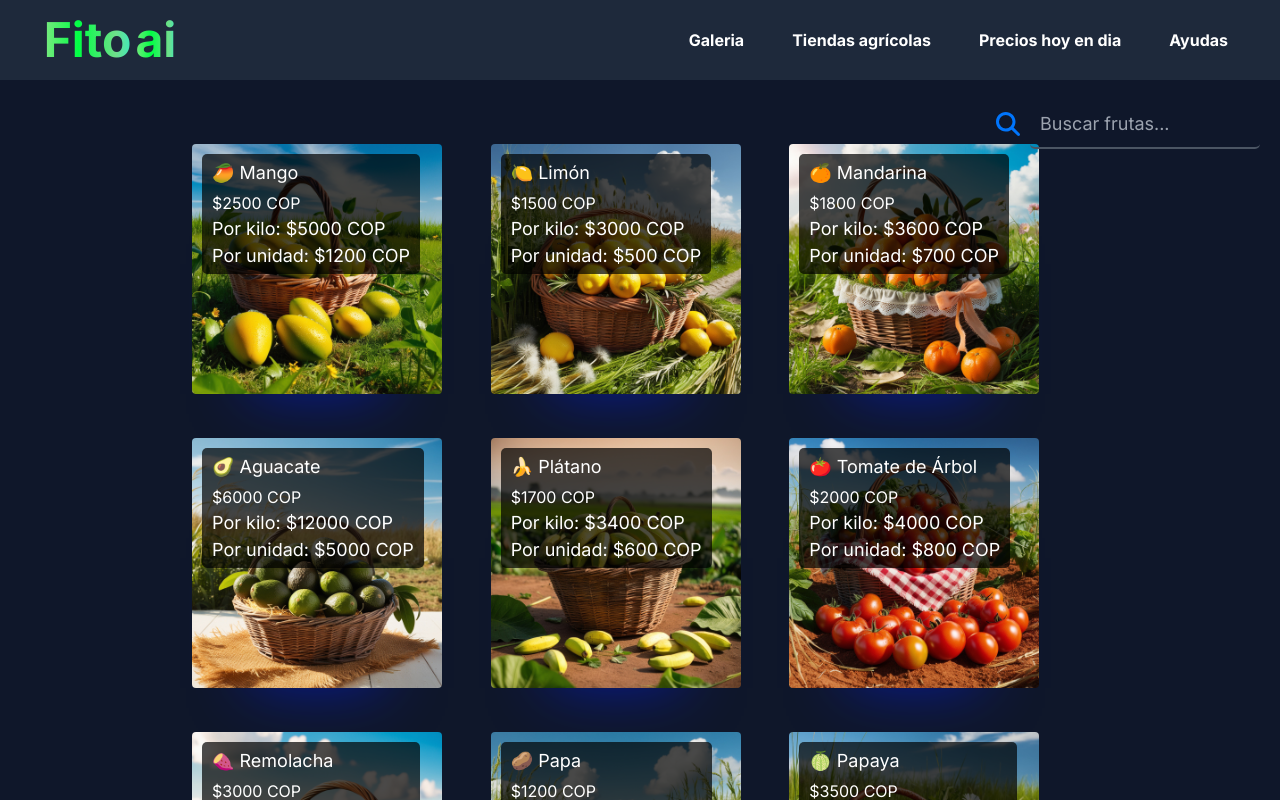
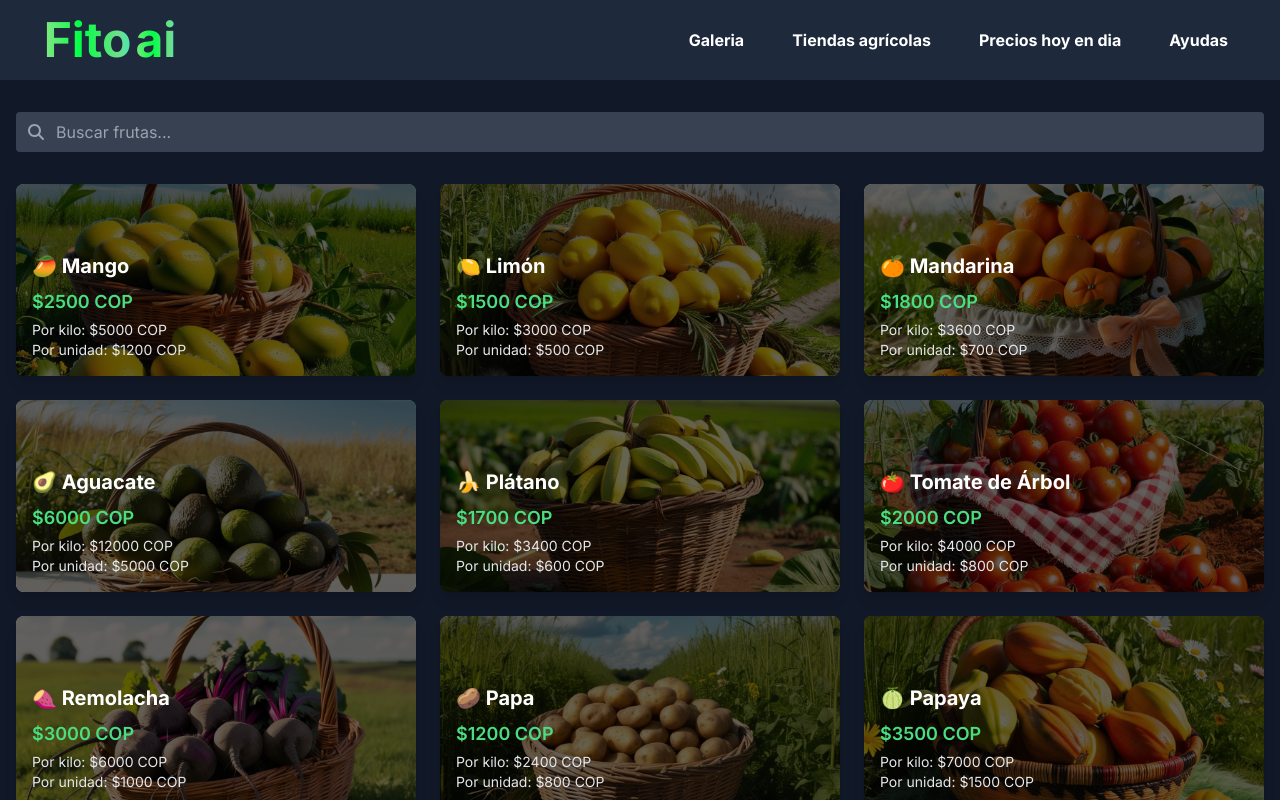
Before and after one commit to edwar/fitoai, a Next.js app: page /price in a window 1280 px wide. Shown: the top 800 px of the page. Built offline with nearby package versions, Linux system fonts and the light colour scheme.

Commit message:
estilo precios hoy en dia

```diff
--- a/src/app/price/estilo.css
+++ b/src/app/price/estilo.css
@@ -1,57 +1,56 @@
 /* Estilo para el contenedor de búsqueda */
-
 .search-container {
-  position: fixed; /* Asegura que el contenedor esté en una posición fija en la pantalla */
-  top: 100px; /* Ajusta la distancia desde la parte superior de la página */
-  right: 20px; /* Ajusta la distancia desde el borde derecho de la pantalla */
-  z-index: 1000; /* Asegura que el contenedor esté encima de otros elementos */
-  display: flex; /* Usa flexbox para alinear el icono y el input */
-  align-items: center; /* Alinea verticalmente el icono y el input */
+  position: fixed;
+  top: 100px;
+  right: 20px;
+  z-index: 1000;
+  display: flex;
+  align-items: center;
 }
 
 /* Estilo para el icono de búsqueda */
 .search-icon {
-  font-size: 24px; /* Ajusta el tamaño del icono */
-  cursor: pointer; /* Cambia el cursor al pasar sobre el icono */
-  background: transparent; /* Elimina el fondo del botón */
-  border: none; /* Elimina el borde del botón */
-  color: #0075fc; /* Cambia el color del icono */
-  margin-right: 10px; /* Añade espacio entre el icono y el input */
+  font-size: 24px;
+  cursor: pointer;
+  background: transparent;
+  border: none;
+  color: #0075fc;
+  margin-right: 10px;
 }
 
 /* Estilo para el input de búsqueda */
 .search-input {
   display: inline-block;
-  padding: 10px; /* Aumenta el relleno para hacer el input más grande */
-  border: 2px solid #0075fc; /* Cambia el color del borde para hacerlo más visible */
-  border-radius: 5px; /* Aumenta el radio de bordes para hacerlo más prominente */
-  font-size: 18px; /* Aumenta el tamaño de la fuente para mejorar la legibilidad */
-  width: 230px; /* Ajusta el ancho del input para hacerlo más grande */
-  color: whitesmoke; /* Cambia el color del texto para un mejor contraste */
+  padding: 10px;
+  border: 2px solid #0075fc;
+  border-radius: 5px;
+  font-size: 18px;
+  width: 230px;
+  color: whitesmoke;
   background-color: transparent;
   border-top: 0;
   border-left: 0;
   border-right: 0;
-  border-bottom: 2px solid #4b5563; /* Cambia el color del borde inferior */
-  transition: width 0.3s ease; /* Añade una transición suave para el ancho */
+  border-bottom: 2px solid #4b5563;
+  transition: width 0.3s ease;
 }
-
 
 /* Estilo para cuando el input está enfocado */
 .search-input:focus {
-  border-color: #3b82f6; /* Cambia el color del borde al enfocarse */
-  outline: none; /* Elimina el contorno predeterminado al enfocarse */
+  border-color: #3b82f6;
+  outline: none;
 }
 
 /* Estilo para las cards de frutas */
-article {
+article.card {
   position: relative;
   width: 250px;
   transition: all 0.3s ease;
+  margin: 0 auto;
 }
 
 /* Estilo para la imagen principal de la card */
-article img:first-child {
+article.card img:first-child {
   box-shadow: 0 60px 60px -60px rgba(0, 30, 255, 0.5);
   border-radius: 4px;
   object-fit: cover;
@@ -59,7 +58,7 @@ article img:first-child {
 }
 
 /* Estilo para la imagen adicional de la card */
-article img:last-child {
+article.card img:last-child {
   position: absolute;
   width: 200px;
   bottom: 0;
@@ -72,7 +71,7 @@ article img:last-child {
 }
 
 /* Estilo para los detalles de la card */
-article .details {
+article.card .details {
   position: absolute;
   top: 10px;
   left: 10px;
@@ -85,18 +84,18 @@ article .details {
 }
 
 /* Estilo para el precio en la card */
-article .price {
+article.card .price {
   font-size: 16px;
   margin-top: 5px;
 }
 
 /* Estilo para el efecto de hover en la card */
-article:hover {
+article.card:hover {
   transform: perspective(250px) rotateX(10deg) translateY(-5%) translateZ(0);
 }
 
 /* Estilo para el fondo degradado de la card */
-article::before {
+article.card::before {
   content: "";
   position: absolute;
   bottom: 0;
@@ -113,12 +112,25 @@ article::before {
 }
 
 /* Estilo para mostrar el fondo degradado en hover */
-article:hover::before {
+article.card:hover::before {
   opacity: 1;
 }
 
 /* Estilo para mostrar la imagen adicional en hover */
-article:hover img:last-child {
+article.card:hover img:last-child {
   opacity: 1;
   transform: translateY(10%);
 }
+
+/* Responsive adjustments */
+@media (max-width: 640px) {
+  .search-container {
+    position: static;
+    justify-content: center;
+    margin-bottom: 20px;
+  }
+
+  article.card {
+    width: 100%;
+  }
+}
--- a/src/app/price/page.tsx
+++ b/src/app/price/page.tsx
@@ -1,12 +1,10 @@
-"use client"
+"use client";
 import React, { useState } from 'react';
 import { FontAwesomeIcon } from '@fortawesome/react-fontawesome';
 import { faMagnifyingGlass } from '@fortawesome/free-solid-svg-icons';
-import './estilo.css';
 
 export default function Page() {
   const [searchTerm, setSearchTerm] = useState('');
-  const [showSearch, setShowSearch] = useState(false);
 
   const prices = {
     mango: { perPound: 2500, perKilo: 5000, perUnit: 1200 },
@@ -47,34 +45,43 @@ export default function Page() {
   );
 
   return (
-    <div className="fruit-catalog">
-      <div className={`search-container ${showSearch ? 'show' : ''}`}>
-        <button className="search-icon" onClick={() => setShowSearch(!showSearch)}>
-          <FontAwesomeIcon icon={faMagnifyingGlass} />
-        </button>
+    <div className="fruit-catalog bg-gray-900 min-h-screen pt-20">
+      <div className="container mx-auto px-4 py-8">
+        <div className="search-container mb-8">
+          <div className="relative">
             <input
               type="text"
               placeholder="Buscar frutas..."
               value={searchTerm}
               onChange={(e) => setSearchTerm(e.target.value)}
-          className="search-input"
+              className="w-full p-2 pl-10 rounded bg-gray-700 text-white"
             />
+            <FontAwesomeIcon icon={faMagnifyingGlass} className="absolute left-3 top-1/2 transform -translate-y-1/2 text-gray-400" />
           </div>
-      <div className="grid grid-cols-1 md:grid-cols-2 lg:grid-cols-3 gap-y-11 gap-x-0 mx-48 py-36">
+        </div>
+        <div className="grid grid-cols-1 sm:grid-cols-2 lg:grid-cols-3 gap-6">
           {filteredFruits.map((fruit, index) => (
-          <article key={index} className='card'>
-            <img src={fruit.image} alt={fruit.name} />
-            <div className="details">
-              <h2>{fruit.emoji} {fruit.name}</h2>
-              <div className="price">{`$${fruit.price.perPound} COP`}</div>
-              <div className="additional-prices">
+            <div key={index} className="relative overflow-hidden rounded-lg shadow-lg transition-transform transform group hover:scale-105">
+              <img src={fruit.image} alt={fruit.name} className="w-full h-48 object-cover" />
+              <div className="absolute inset-0 flex flex-col justify-end p-4">
+                <div className="relative z-10">
+                  <h2 className="text-xl font-bold text-white mb-2">{fruit.emoji} {fruit.name}</h2>
+                  <div className="text-lg font-semibold text-green-400 mb-1">{`$${fruit.price.perPound} COP`}</div>
+                  <div className="text-sm text-gray-200">
                     <div>{`Por kilo: $${fruit.price.perKilo} COP`}</div>
                     <div>{`Por unidad: $${fruit.price.perUnit} COP`}</div>
                   </div>
                 </div>
-            <img src={fruit.soloImage} alt={`${fruit.name} solo`} />
-          </article>
+                <div className="absolute inset-0 bg-black transition-opacity duration-200 opacity-60 group-hover:opacity-20" />
+                <img
+                  src={fruit.soloImage}
+                  alt={`${fruit.name} solo`}
+                  className="absolute bottom-0 right-0 w-1/2 h-auto transform translate-y-10 opacity-0 group-hover:translate-y-0 group-hover:opacity-100 transition-all duration-300"
+                />
+              </div>
+            </div>
           ))}
+        </div>
       </div>
     </div>
   );
```
Lines whose indentation alone changed are shown as unchanged.
